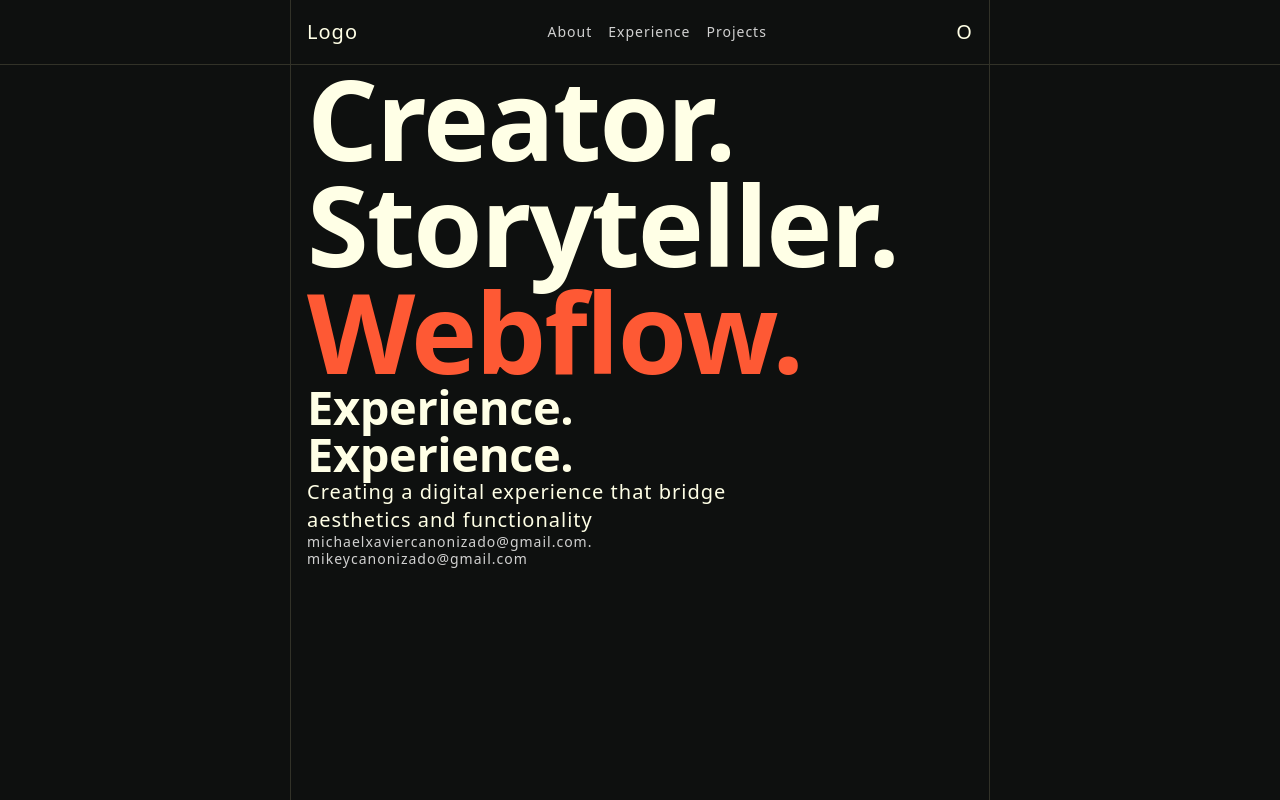
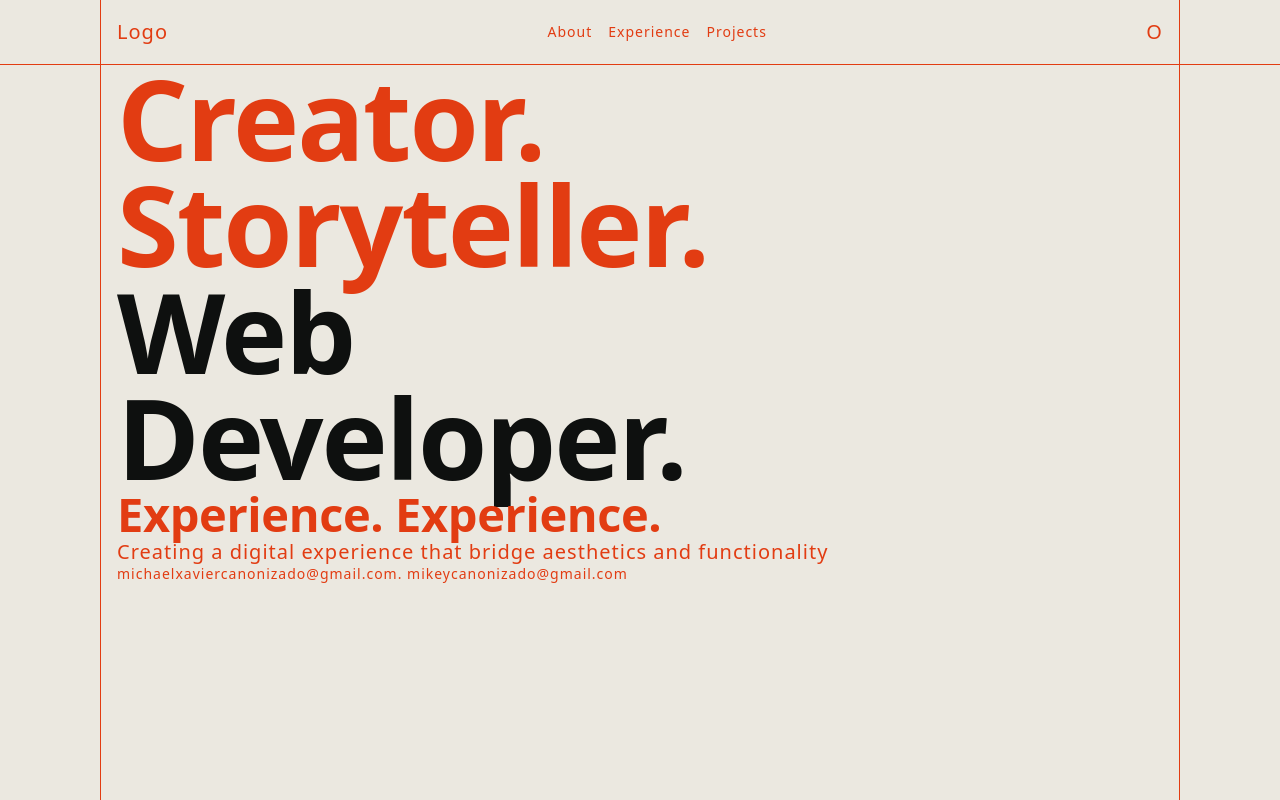
Before and after one commit to michaelcanonizado/michaelcanonizado, a Next.js app: page / in a window 1280 px wide. Shown: the top 800 px of the page. Built offline with nearby package versions, Linux system fonts and the light colour scheme.

Commit message:
chore: change base (light) color theme

```diff
--- a/src/app/_sections/hero.tsx
+++ b/src/app/_sections/hero.tsx
@@ -3,20 +3,21 @@ import React from 'react';
 const Hero = () => {
   return (
     <div className=''>
-      <div className='max-w-[500px]'>
+      <div className='max-w-[810px]'>
         <h1 className='text-display'>
-          Creator. Storyteller. <span className='text-brand'>Webflow.</span>
+          Creator. Storyteller.{' '}
+          <span className='text-brand'>Web Developer.</span>
         </h1>
       </div>
-      <div className='max-w-[500px]'>
+      <div className=''>
         <h2 className='text-heading'>Experience. Experience.</h2>
       </div>
-      <div className='max-w-[500px]'>
+      <div className=''>
         <p className='text-body'>
           Creating a digital experience that bridge aesthetics and functionality
         </p>
       </div>
-      <div className='max-w-[500px]'>
+      <div className=''>
         <p className='text-sub text-muted-foreground'>
           michaelxaviercanonizado@gmail.com. mikeycanonizado@gmail.com
         </p>
--- a/src/app/layout.tsx
+++ b/src/app/layout.tsx
@@ -16,7 +16,7 @@ export default function RootLayout({
   children: React.ReactNode;
 }>) {
   return (
-    <html lang='en' className='dark min-h-screen'>
+    <html lang='en' className='min-h-screen'>
       <body
         className={'text-body flex flex-col justify-center' + inter.className}
       >
--- a/src/styles/globals.css
+++ b/src/styles/globals.css
@@ -4,17 +4,23 @@
 
 @layer base {
   :root {
-    --brand: 11 99% 60%;
+    --brand: 150 7% 6%;
+    /* --brand: 11 99% 60%; */
 
-    --background: 60 100% 95%;
-    --foreground: 150 7% 6%;
+    --background: 44 22% 90%;
+    --foreground: 12 85% 48%;
+    /* --foreground: 150 7% 6%; */
 
-    --muted: 60 4% 9%;
-    --muted-foreground: 180 0% 48%;
+    --muted: 12 85% 48%;
+    --muted-foreground: 12 85% 48%;
+    /* --muted-foreground: 180 0% 48%; */
 
-    --border: 60 4% 9%;
+    --border: 12 85% 48%;
+    --input: 12 85% 48%;
+    --ring: 12 85% 48%;
+    /* --border: 60 4% 9%;
     --input: 60 4% 9%;
-    --ring: 60 4% 9%;
+    --ring: 60 4% 9%; */
   }
 
   .inverted {
@@ -50,7 +56,7 @@
   padding-left: 16px;
   padding-right: 16px;
   width: 100%;
-  max-width: 700px;
+  max-width: 1080px;
 }
 .text-display {
   font-size: calc((112 / 16) * 1rem);
```
